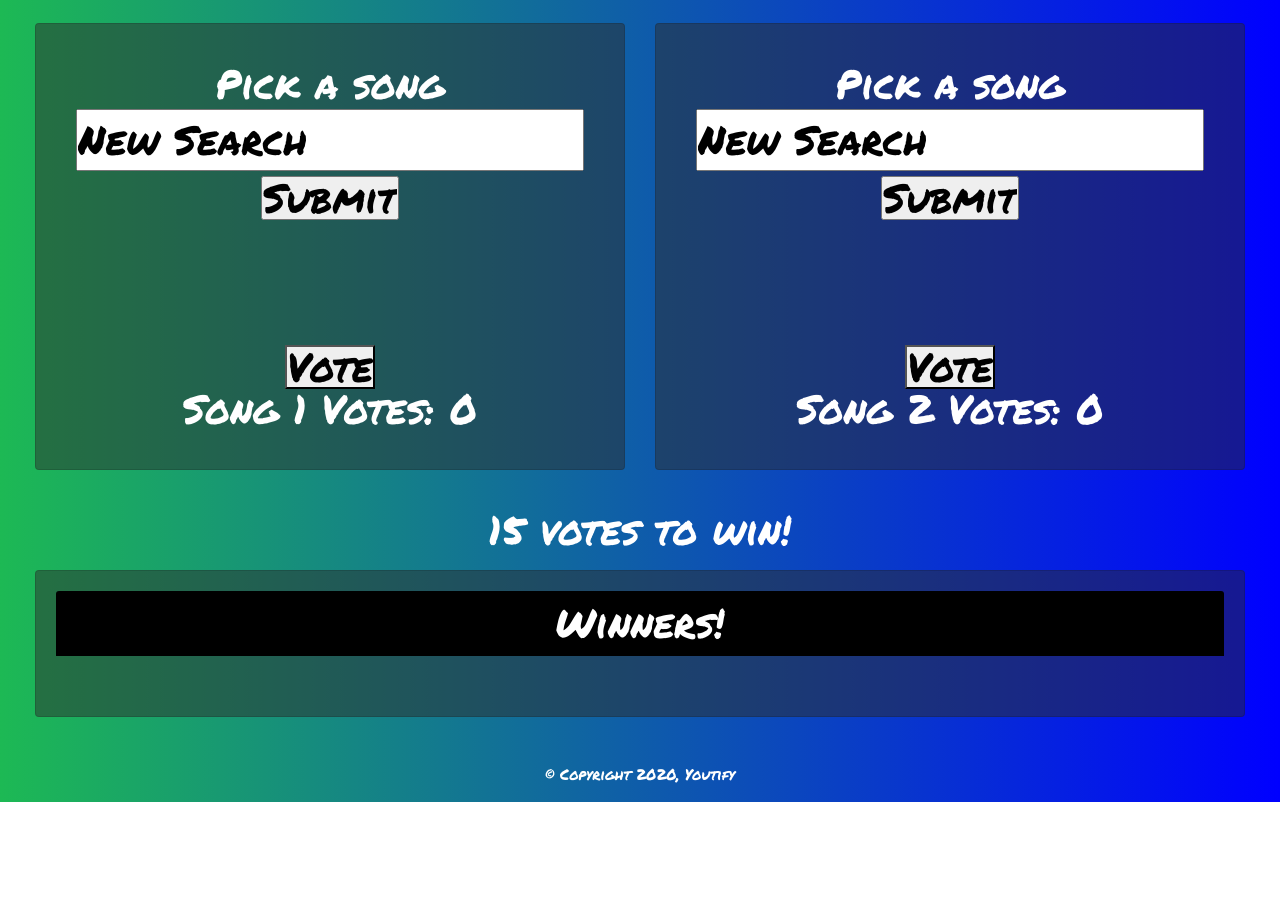
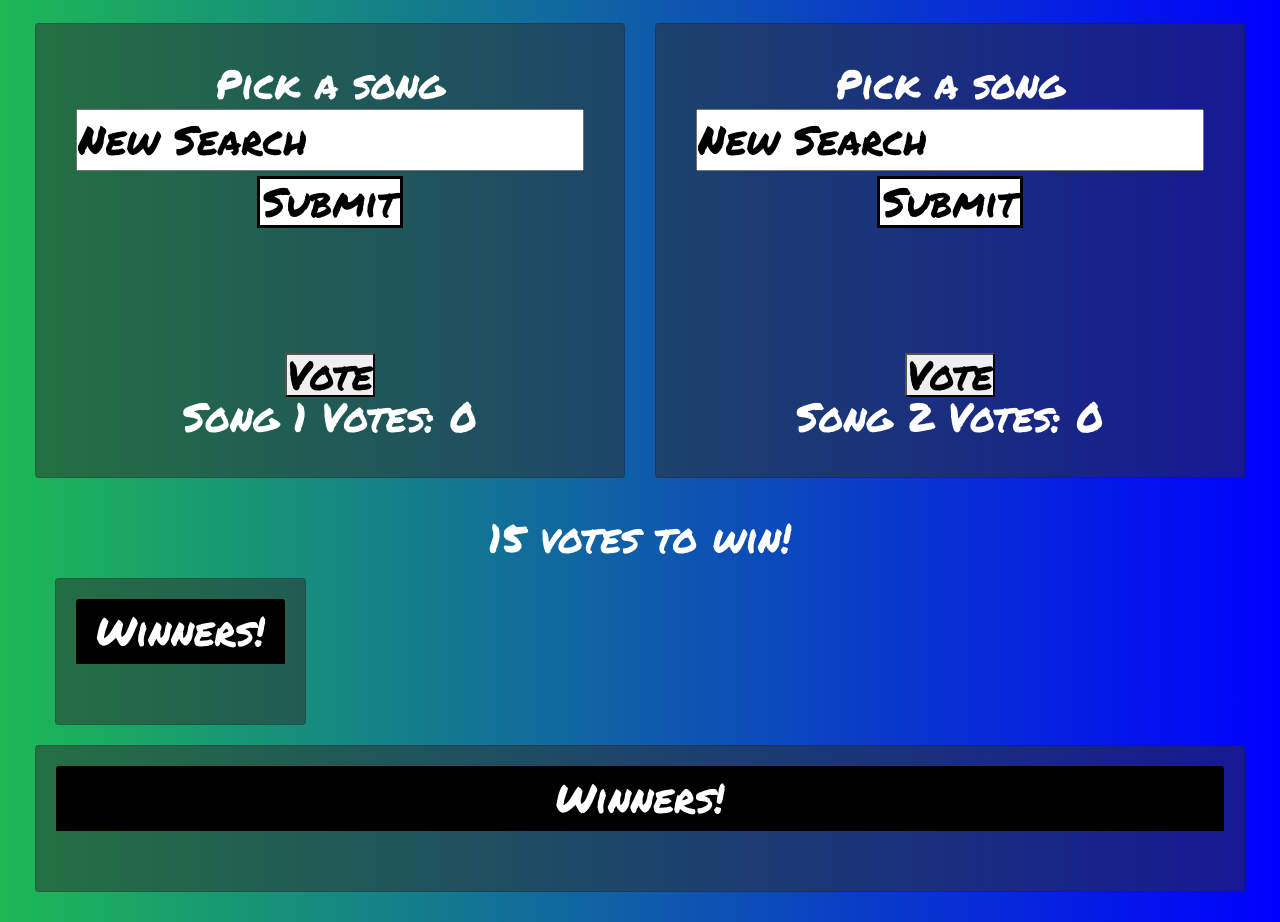
Before and after one commit to jwellstx/Project1, a plain HTML site: page spotify/index.html in a window 1280 px wide. Shown: the part 319-1241 px from the top of the page. Before the commit the page ends 1121 px from the top, so only its background shows below. Drawn offline with nearby package versions, Linux system fonts and the light colour scheme; no server answers.

Commit message:
adding css to buttons and added winners feed

```diff
--- a/spotify/assets/css/style.css
+++ b/spotify/assets/css/style.css
@@ -20,7 +20,6 @@ h1{
     background: -webkit-linear-gradient(#1DB954, black);
     -webkit-background-clip: text;
   -webkit-text-fill-color: transparent;
-  /* color: #1DB954; */
   text-shadow: 5px 5px white;
   font-size: 100px;
 }
@@ -47,6 +46,14 @@ button:hover {
 input[type=submit]:hover{
     color: white;
     background: black;
+    border: 3px solid white;
+    padding:3px;
+}
+input[type=submit]{
+    color: black;
+    background: white;
+    border: 3px solid black;
+    padding:3px;
 }
 input[type=text]{
     float: center;
--- a/spotify/index.html
+++ b/spotify/index.html
@@ -97,6 +97,18 @@
       <div class="col-lg-12" style="text-align: center;">
         <span id="timer">15</span> votes to win!
       </div>
+      <div class="row">
+        <div class="col-lg-12" style="text-align: center;">
+          <div class="card">
+            <div class="card-header">
+              Winners!
+            </div>
+            <div class="card-body" id="winners">
+              <span id="winners"></span>
+            </div>
+          </div>
+        </div>
+      </div>
     </div>
     <div class="row">
       <div class="col-lg-12" style="text-align: center;">
--- a/style.css
+++ b/style.css
@@ -81,7 +81,6 @@ button:hover{
     margin-bottom: 100px;
 }
 
-
 #battlebtn1{
     animation-timing-function: ease;
     position: relative;
```
